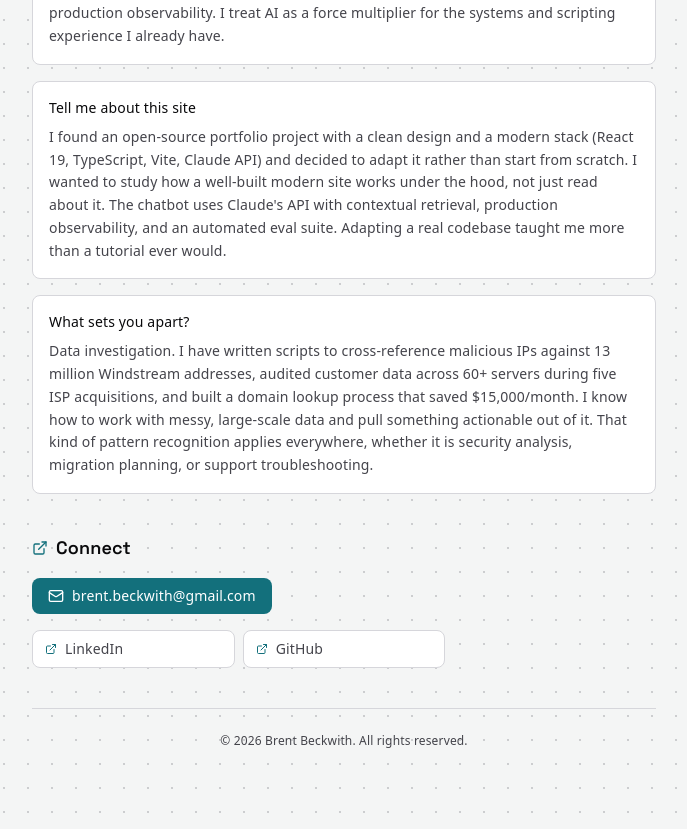
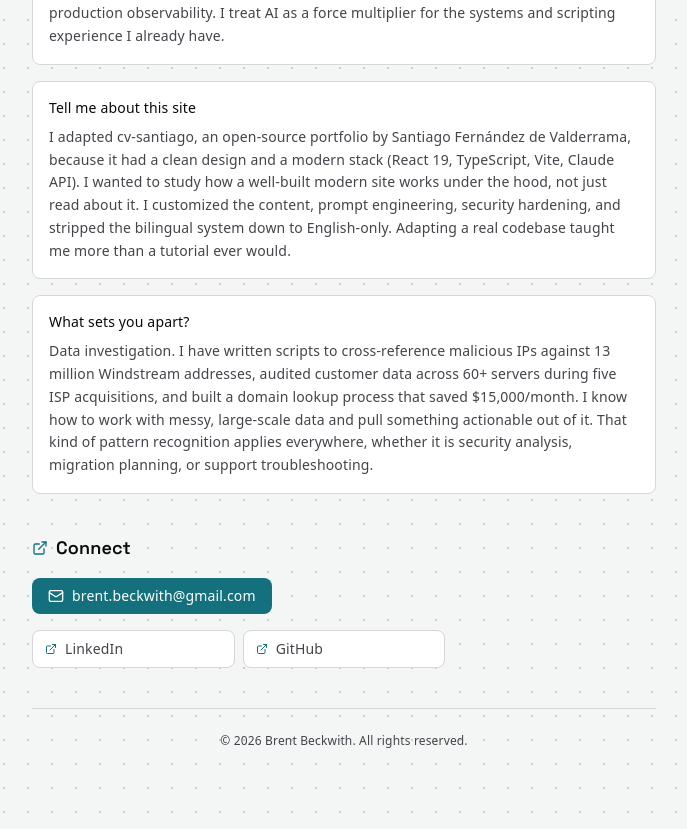
Before and after one commit to bbeckwith-dev/cv-bb, a React (Vite) app: page /about in a window 1280 px wide. Shown: the part 2340-3169 px from the top of the page, without its empty margins (296-983 px from the left). Built offline with nearby package versions, Linux system fonts and the light colour scheme; a web font is replaced by a local one.

Commit message:
docs: add MIT license and template attribution
Add LICENSE file crediting Santiago Fernández de Valderrama (cv-santiago)
as original author. Update FAQ to name the template explicitly. Add
chatbot prompt guidance for honest site-origin questions.

```diff
--- a/src/about-i18n.ts
+++ b/src/about-i18n.ts
@@ -45,7 +45,7 @@ export const aboutContent = {
     faq: [
       { q: 'What kind of roles are you looking for?', a: 'Full-stack or frontend development, WordPress/web administration, application support, data analysis, technical writing, or AI product support. I want to apply broad systems experience alongside modern AI tools in roles where I can write code, solve problems, and grow, ideally somewhere that actively supports professional development.' },
       { q: 'How do you use AI in your work?', a: 'AI is baked into my daily workflow: research, code generation, debugging, documentation. This site\'s chatbot runs on Claude\'s API with contextual retrieval and production observability. I treat AI as a force multiplier for the systems and scripting experience I already have.' },
-      { q: 'Tell me about this site', a: 'I found an open-source portfolio project with a clean design and a modern stack (React 19, TypeScript, Vite, Claude API) and decided to adapt it rather than start from scratch. I wanted to study how a well-built modern site works under the hood, not just read about it. The chatbot uses Claude\'s API with contextual retrieval, production observability, and an automated eval suite. Adapting a real codebase taught me more than a tutorial ever would.' },
+      { q: 'Tell me about this site', a: 'I adapted cv-santiago, an open-source portfolio by Santiago Fernández de Valderrama, because it had a clean design and a modern stack (React 19, TypeScript, Vite, Claude API). I wanted to study how a well-built modern site works under the hood, not just read about it. I customized the content, prompt engineering, security hardening, and stripped the bilingual system down to English-only. Adapting a real codebase taught me more than a tutorial ever would.' },
       { q: 'What sets you apart?', a: 'Data investigation. I have written scripts to cross-reference malicious IPs against 13 million Windstream addresses, audited customer data across 60+ servers during five ISP acquisitions, and built a domain lookup process that saved $15,000/month. I know how to work with messy, large-scale data and pull something actionable out of it. That kind of pattern recognition applies everywhere, whether it is security analysis, migration planning, or support troubleshooting.' },
     ],
     connectHeading: 'Connect',
```
Also changed, not shown: 1 other file (tests, documents, lock files or other folders).
